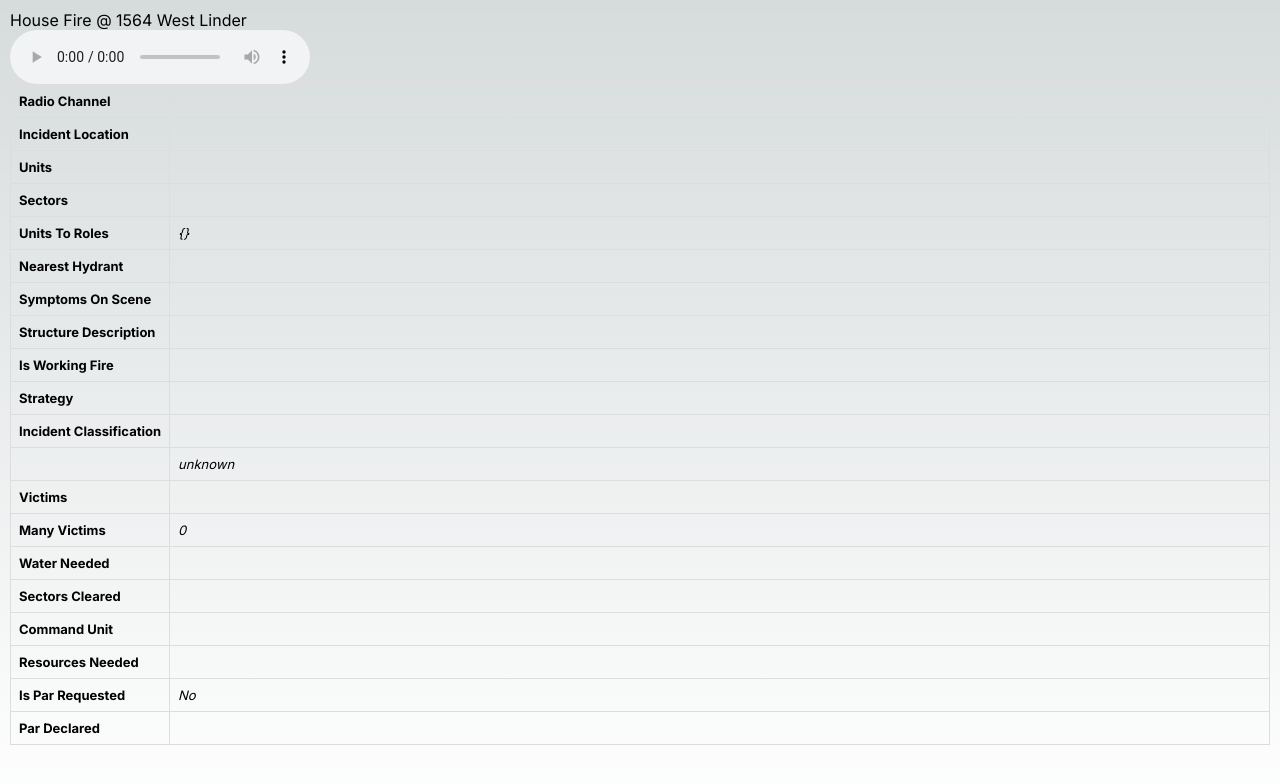
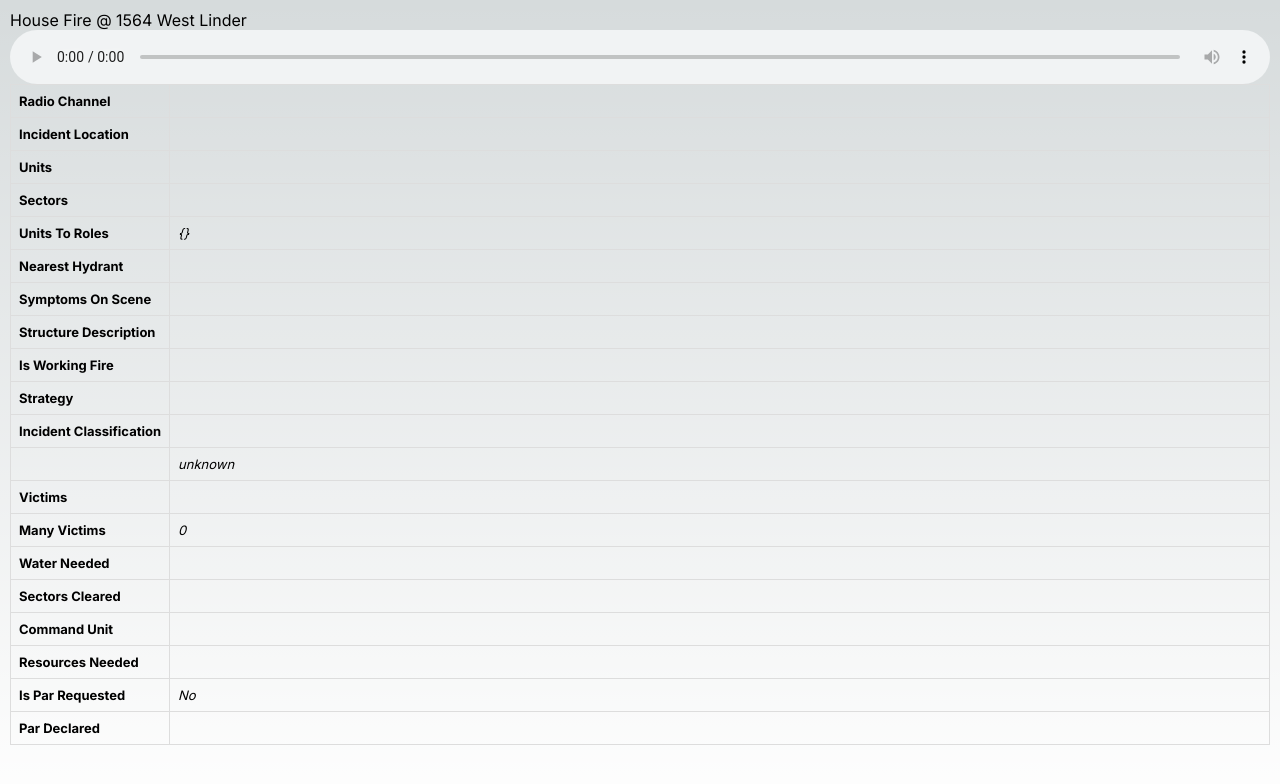
Before and after one commit to sfncook/fireapp-speech-recog, a Next.js app: page /curSec in a window 1280 px wide. Shown: the top 784 px of the page. Built offline with nearby package versions, Linux system fonts and the light colour scheme.

Commit message:
vertical stack style

```diff
--- a/pages/curSec.js
+++ b/pages/curSec.js
@@ -95,14 +95,13 @@ export default function Home()  {
         <main className={`${styles.main} ${inter.className}`}>
           <div className={styles.outerheaderrow}>
             <div>House Fire @ 1564 West Linder</div>
-            <div className={styles.headerrow}>
             <audio controls src='audio/F2022119715_orig_regenerated.wav'
                    onTimeUpdate={onTimeUpdate}
                    onSeeked={onSeeked}
                    ref={aud}
+                   className={styles.radioAudio}
             />
             {lastSpeech && <div className={styles.lastspeech}>{`"${lastSpeech}"`}</div>}
-            </div>
           </div>
           {
             state && <ObjectTable data={state}/>
--- a/styles/CurSec.module.css
+++ b/styles/CurSec.module.css
@@ -257,3 +257,7 @@
   background-color: white;
   width: 100%;
 }
+
+.radioAudio {
+  width: 100%;
+}
```
Lines whose indentation alone changed are shown as unchanged.
